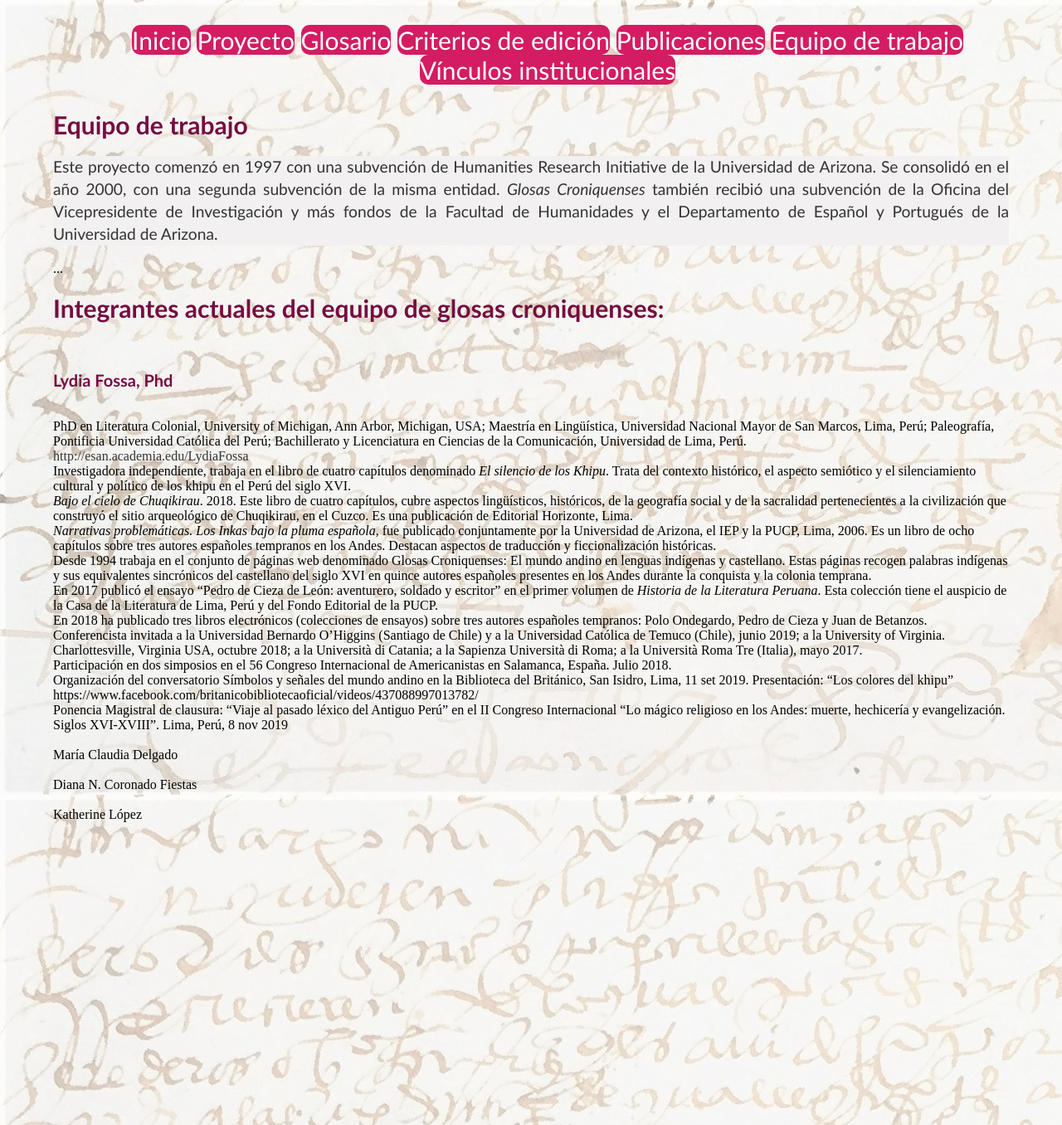
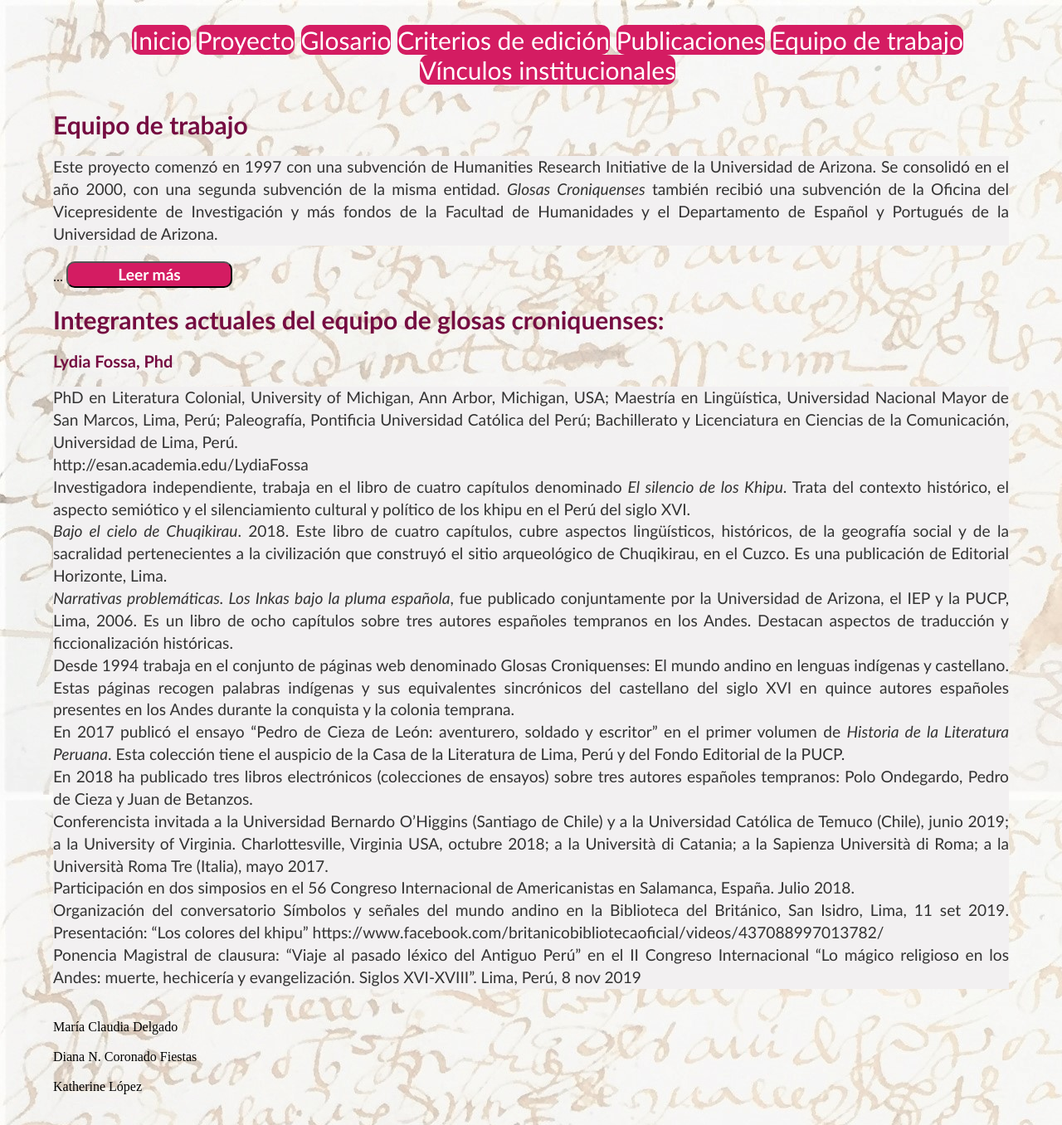
Before and after one commit to glosascroniquenses/glosascroniquenses.github.io, a Jekyll site: the page trabajo/index.html, which Jekyll copies as it is, in a window 1280 px wide. Shown: the whole page at 83% size. Built offline with Jekyll 4.4.1, drawn with Linux system fonts in a browser that asks for light colours.

Commit message:
Update index.html

```diff
--- a/trabajo/index.html
+++ b/trabajo/index.html
@@ -28,7 +28,7 @@
 <br>
 	</p>
 
-<span id="dots">...</span><span id="more">
+	<span id="dots">...</span><span id="more">
 
 <br>
 El primer equipo de trabajo del proyecto bajo la supervisión de la doctora Lydia Fossa, estaba compuesto Roxana Castañeda, digitadora/coordinadora, la paleógrafa Martha Solano C. y el lingüista Marco Ferrel. Para contribuir con el proceso de revisión del ingreso de datos, se invitó a una miembro independiente, estudiante de posgrado de la Universidad de Arizona, Judith Caballero, para que preparara un segundo listado de las palabras en lenguas nativas y poder contrastarlo con el primero. Miguel Rodríguez Mondoñedo, lingüista experto en bases de datos y estudiante doctoral de la misma institución, colocó la información elaborada en la red electrónica.
@@ -43,24 +43,22 @@
 Esta Base de datos es una contribución a la ampliación y profundización de los recursos idiomáticos de las lenguas nativas y del consecuente enriquecimiento de sus patrimonios lingüísticos.
 <br>
 <br>
+	</p>
+	</span>
+	</body>
+	</html>
+	<button onclick="myFunction()" id="myBtn">Leer más</button>
 
-			<button onclick="myFunction()" id="myBtn">Leer más</button>
-			</span>
 
 <h1>Integrantes actuales del equipo de glosas croniquenses:</h1>
-<br>
-</p>
-
-
-
-
+<p>
+<h2>Lydia Fossa, Phd</h2>
 
 <p>
-
-<h2>Lydia Fossa, Phd</h2>
-<br/>PhD en Literatura Colonial, University of Michigan, Ann Arbor, Michigan, USA; Maestría en Lingüística, Universidad Nacional Mayor de San Marcos, Lima, Perú; Paleografía, Pontificia Universidad Católica del Perú; Bachillerato y Licenciatura en Ciencias de la Comunicación, Universidad de Lima, Perú.
+PhD en Literatura Colonial, University of Michigan, Ann Arbor, Michigan, USA; Maestría en Lingüística, Universidad Nacional Mayor de San Marcos, Lima, Perú; Paleografía, Pontificia Universidad Católica del Perú; Bachillerato y Licenciatura en Ciencias de la Comunicación, Universidad de Lima, Perú.
 <br/>
 	<a target="_blank" href="http://esan.academia.edu/LydiaFossa" style="color:#333;">http://esan.academia.edu/LydiaFossa</a>
+
 <br/>
 	Investigadora independiente, trabaja en el libro de cuatro capítulos denominado <i>El silencio de los Khipu</i>. Trata del contexto histórico, el aspecto semiótico y el silenciamiento cultural y político de los khipu en el Perú del siglo XVI.
 <br/>
@@ -83,6 +81,7 @@
 	Ponencia Magistral de clausura: “Viaje al pasado léxico del Antiguo Perú” en el II Congreso Internacional “Lo mágico religioso en los Andes: muerte, hechicería y evangelización. Siglos XVI-XVIII”. Lima, Perú, 8 nov 2019
 
 <br/>
+</p>
 
 <br/>
 María Claudia Delgado
```
